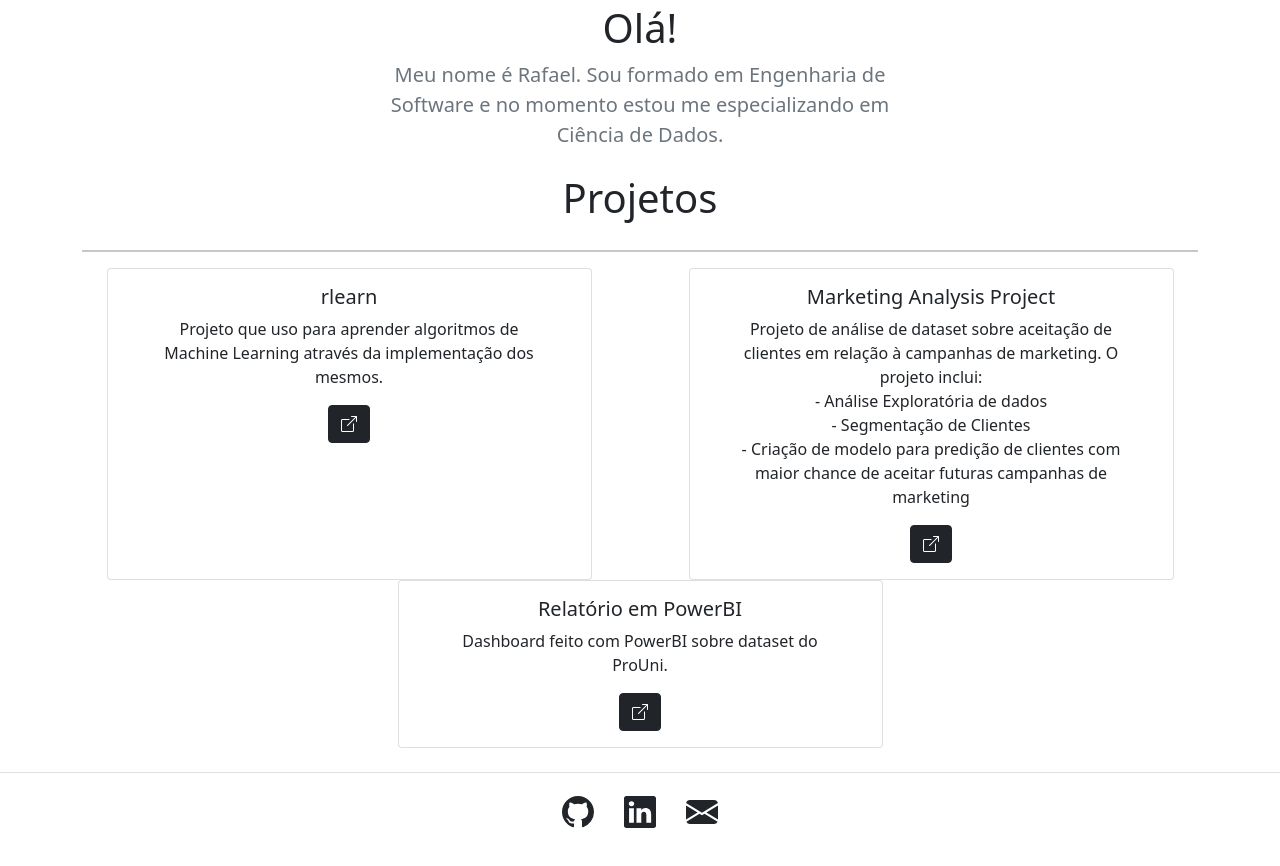
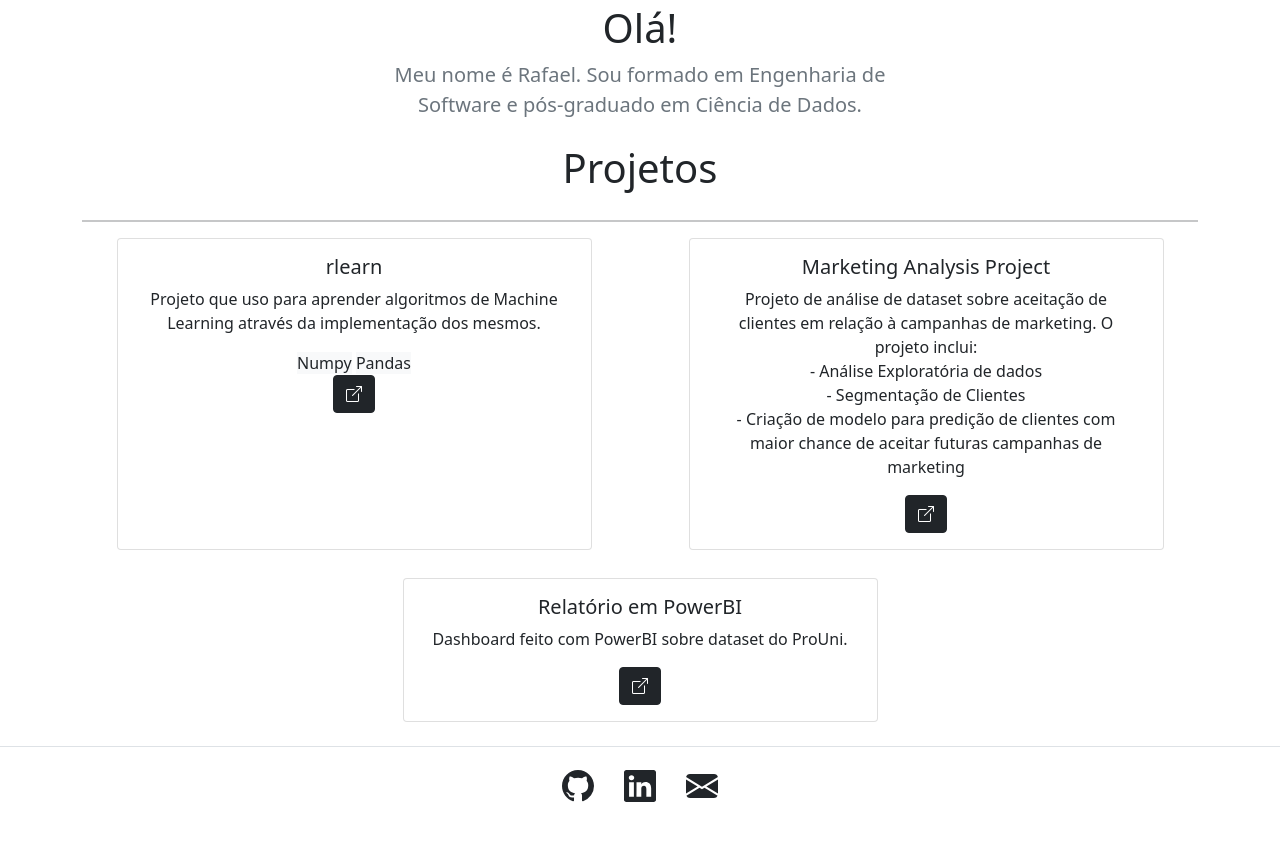
Before and after one commit to rafaeltorres2022/rafaeltorres2022.github.io, a plain HTML site: page index.html in a window 1280 px wide. Drawn offline with nearby package versions, Linux system fonts and the light colour scheme.

Commit message:
Mudança de descrição

```diff
--- a/index.html
+++ b/index.html
@@ -36,21 +36,27 @@
 
 			<hr class="bg-danger border-2 border-top border-dark" />
 		</section>
+
 		<!-- Cards -->
 		<div class="text-center container">
-			<div class="row gx-5">
+			<div class="row row-cols-3 row-cols-md-3 g-4 gap-1">
 				<div class="col-sm-5 card mx-auto">
-					<div class="card-body">
+					<div class="card-body h-100">
 						<h5 class="card-title">rlearn</h5>
 						<p class="card-text">Projeto que uso para aprender algoritmos de Machine Learning através da
 							implementação dos mesmos.</p>
-						<a target="_blank" rel="noopener noreferrer" href="https://github.com/rafaeltorres2022/rlearn"
-							class="btn btn-primary btn-dark"><i class="bi bi-box-arrow-up-right"></i></a>
+						<div class="d-inline bg-light"><span>Numpy</span></div>
+						<div class="d-inline bg-light"><span>Pandas</span></div>
+						<div><a target="_blank" rel="noopener noreferrer"
+								href="https://github.com/rafaeltorres2022/rlearn" class="btn btn-primary btn-dark"><i
+									class="bi bi-box-arrow-up-right"></i></a>
+						</div>
+
 					</div>
 				</div>
 
 				<div class="col-sm-5 card mx-auto">
-					<div class="card-body">
+					<div class="card-body h-100">
 						<h5 class="card-title">Marketing Analysis Project</h5>
 						<p class="card-text">Projeto de análise de dataset sobre aceitação de clientes em relação à
 							campanhas de marketing. O projeto inclui:
@@ -66,7 +72,7 @@
 				</div>
 
 				<div class="col-sm-5 card mx-auto">
-					<div class="card-body">
+					<div class="card-body h-100">
 						<h5 class="card-title">Relatório em PowerBI</h5>
 						<p class="card-text">Dashboard feito com PowerBI sobre dataset do ProUni.
 						</p>
@@ -75,6 +81,8 @@
 							class="btn btn-primary btn-dark"><i class="bi bi-box-arrow-up-right"></i></a>
 					</div>
 				</div>
+
+
 			</div>
 		</div>
 
@@ -124,7 +132,7 @@
 	</script>
 
 	<script>
-		var main_text = "Meu nome é Rafael. Sou formado em Engenharia de Software e no momento estou me especializando em Ciência de Dados.";
+		var main_text = "Meu nome é Rafael. Sou formado em Engenharia de Software e pós-graduado em Ciência de Dados.";
 		document.getElementById("main_text").innerHTML = main_text;
 	</script>
 	<!-- Option 2: Separate Popper and Bootstrap JS -->
```
